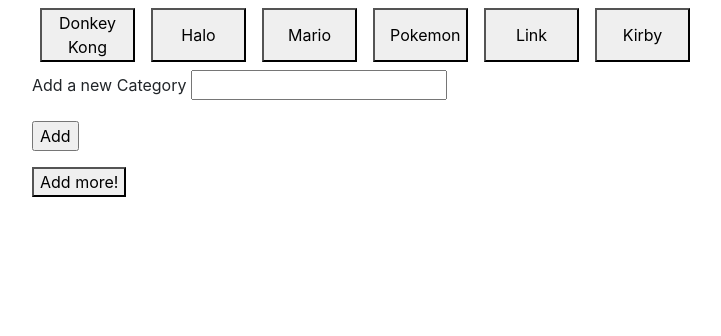
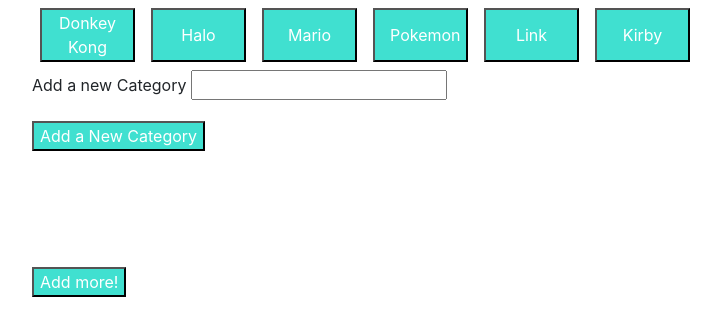
Before and after one commit to checol70/gif_page, a plain HTML site: page index.html in a window 1280 px wide. Shown: the whole page, without its empty margins (38-759 px from the left). Drawn offline with nearby package versions, Linux system fonts and the light colour scheme.

Commit message:
Ready to turn in

```diff
--- a/assets/css/style.css
+++ b/assets/css/style.css
@@ -1,3 +1,13 @@
-.imgwidth{
+.gif{
     width:100%;
 }
+.gbtn{
+    color:white;
+    background-color:turquoise
+}
+.gbtn:hover{
+    color:orangered;
+}
+.bottom{
+    margin-bottom: 100px;
+}
--- a/assets/javascript/app.js
+++ b/assets/javascript/app.js
@@ -68,7 +68,7 @@ function getPics(query){
             var div = $("<div>").addClass("col-lg-3 col-md-6 my-2 p-2 border rounded col-sm-12")
             var text = $("<p>").attr("id", i+count).text("paused");
 
-            var image = $("<img>").attr("src", e.images.original_still.url).attr("data-still",e.images.original_still.url).attr("data-anim", e.images.original.url).attr("data-state","still").addClass("gif imgwidth").attr("style", "align-self: center;").attr("data-textid" ,i+count)
+            var image = $("<img>").attr("src", e.images.original_still.url).attr("data-still",e.images.original_still.url).attr("data-anim", e.images.original.url).attr("data-state","still").addClass("gif").attr("style", "align-self: center;").attr("data-textid" ,i+count)
             div.append(text,image)
             //var newDiv = $("<div>").addClass("col-lg-3 col-md-6 col-sm-12").append(image)
             $("#gif-holder").append(div);
--- a/index.html
+++ b/index.html
@@ -23,7 +23,7 @@
                 </div>
                 <div class="form-group">
 
-                    <input type="submit" value="Add">
+                    <input type="submit" class="gbtn bottom" value="Add a New Category">
                 </div>
             </form>
         </div>
@@ -31,7 +31,7 @@
             <!-- here is where new things will be added. -->
         </div>
         <div class="row">
-            <button class="text-center" id="add">Add more!</button>
+            <button class="text-center bottom gbtn" id="add">Add more!</button>
         </div>
     </div>
 
```
